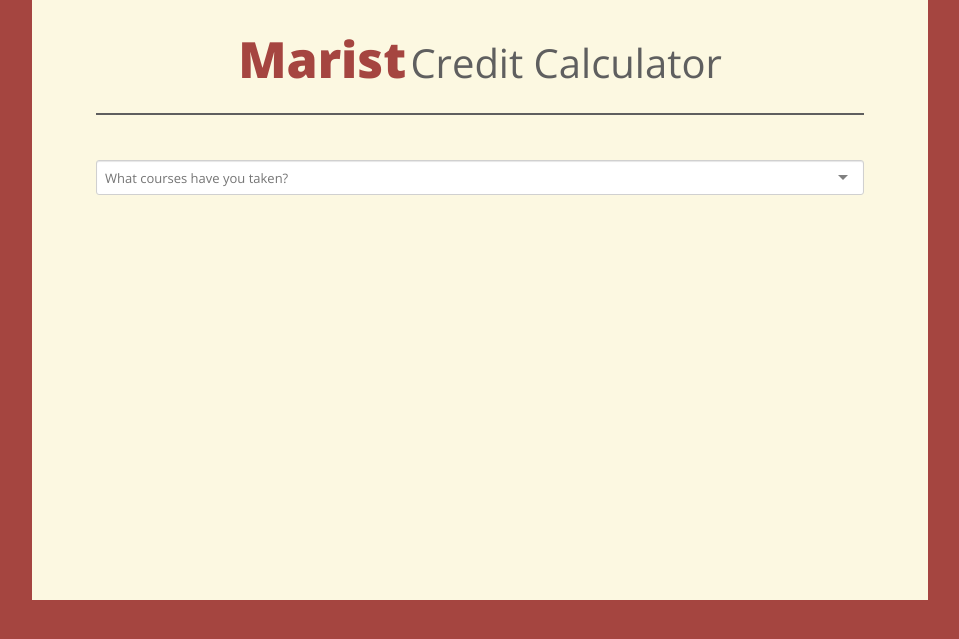
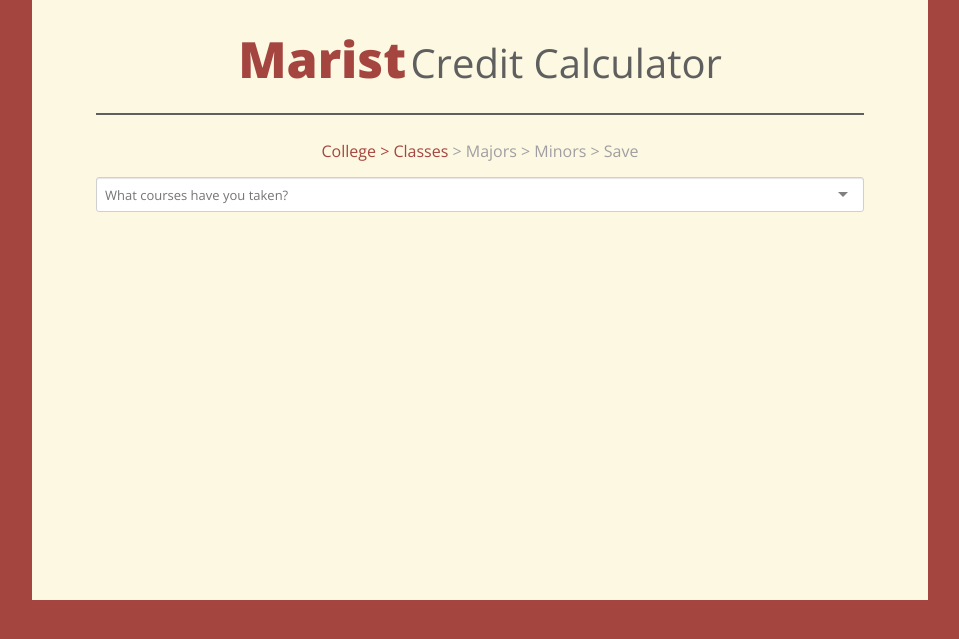
Before and after one commit to evanjhopkins/CreditCalculator, a Flask app: page /courses in a window 1280 px wide. Shown: the top 639 px of the page, without its empty margins (160-1119 px from the left). Run offline with Flask 2, Linux system fonts and the light colour scheme; data comes from the database, SQL or seed files in the repository; some libraries are stand-ins or nearby versions.

Commit message:
added step indication nav element, just an option

```diff
--- a/static/css/local.css
+++ b/static/css/local.css
@@ -10,6 +10,24 @@ body {
 	width: 60%;
 	min-height: 600px;
 	background-color: #FCF8E1;
+}
+.nav{
+	text-align: center;
+	width: 100%;
+	margin-bottom: 15px;
+}
+.nav a{
+	color: #A54540;
+	text-decoration: none;
+}
+.nav a:hover{
+	color: #CE5A52;
+}
+.step_done{
+	color: #A54540;
+}
+.step{
+	color: #A19EA3;
 }
 .top{
 	padding: 25px 0 25px 0;
@@ -63,5 +81,5 @@ hr{
 	border-color: #5F5F5F;
 	background-color: #5F5F5F;
 	color: #5F5F5F;
-	margin: 20px 0 20px 0;
+	margin: 20px 0 0 0;
 }
--- a/templates/courses.html
+++ b/templates/courses.html
@@ -11,6 +11,7 @@
     <link href='https://fonts.googleapis.com/css?family=Open+Sans:400,300,300italic,400italic,600,600italic,700italic,800,800italic,700' rel='stylesheet' type='text/css'>
     <link rel="stylesheet" href="https://maxcdn.bootstrapcdn.com/font-awesome/4.4.0/css/font-awesome.min.css">
     <link href='https://fonts.googleapis.com/css?family=Open+Sans:300' rel='stylesheet' type='text/css'>
+    <script src="http://ajax.googleapis.com/ajax/libs/jqueryui/1.8/jquery-ui.min.js"></script>
 
   </head>
   <body>
@@ -32,6 +33,10 @@
         <span class="title">Marist</span> <span class="sub_title">Credit Calculator</span>
         <hr noshade>
       </div>
+      <div class="nav">
+      <span class="step_done"><a href="/">College</a></span>
+      <span class="step"><span class="current_step"> > Classes</span> > Majors > Minors > Save</span>
+      </div>
 
         <select id="select-course">
           <!-- value will corespond with UID for courses in database -->
@@ -48,6 +53,9 @@
   </body>
 
       <script>
+      $(document).ready(function(){
+        $(".current_step").animate({ color: "#A54540" }, 1000);
+      });
       $('#select-course').selectize();
 
       // triggered when a class is selected
--- a/templates/index.html
+++ b/templates/index.html
@@ -18,10 +18,14 @@
     {% endfor %}
 
     <div class="content">
+
         <div class="top">
           <span class="title">Marist</span> <span class="sub_title">Credit Calculator</span>
           <hr noshade>
         </div>
+         <div class="nav">
+      <span class="step_done">College</span><span class="step"> > Classes > Majors > Minors > Save</span>
+      </div>
 
         <select id="select-school">
           <!-- these will be pulled from api, but i have static values until then -->
```
